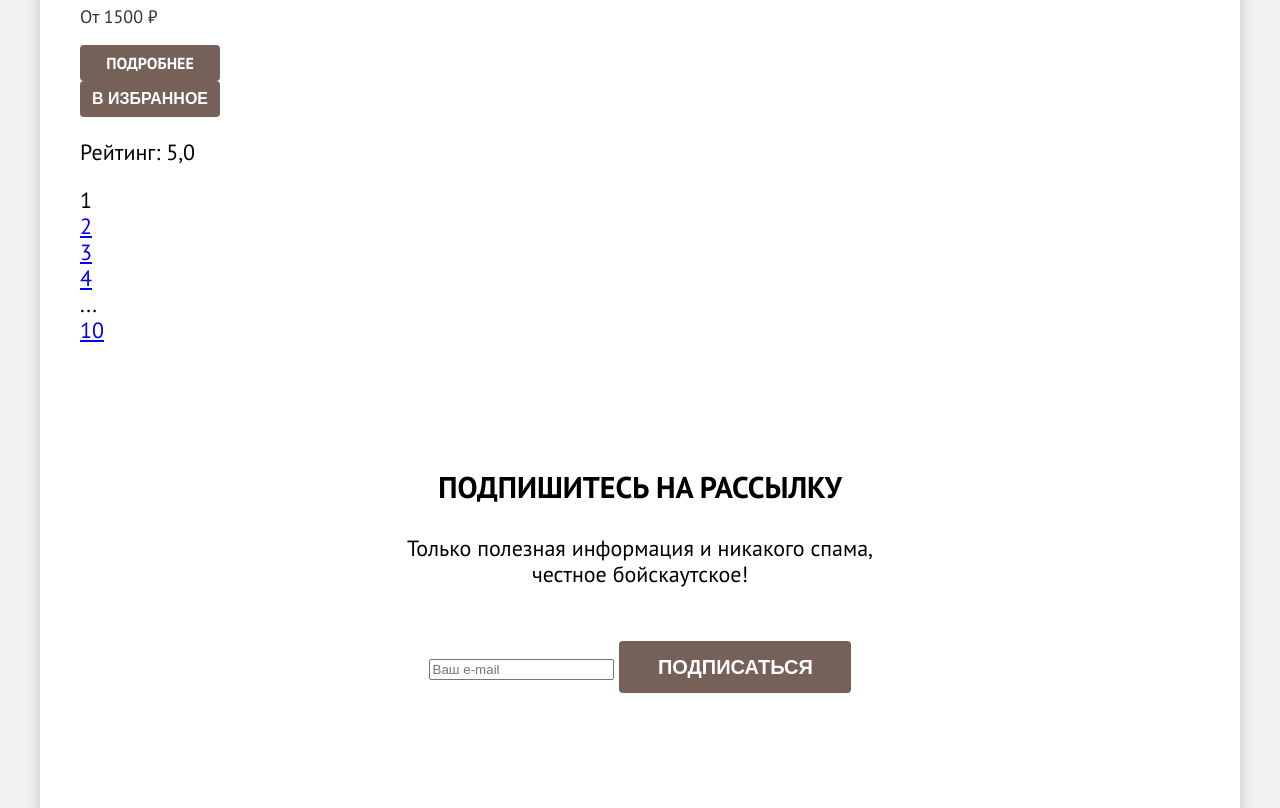
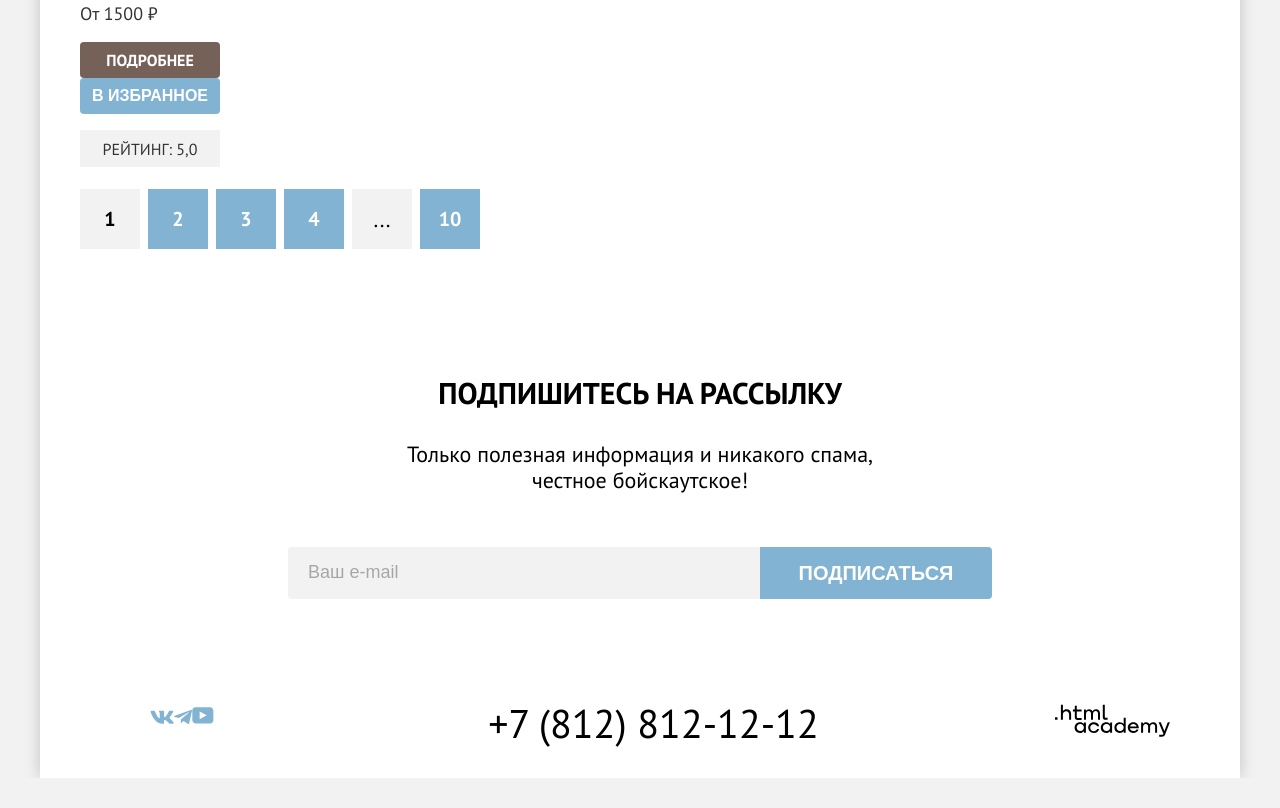
Before and after one commit to htmlacademy-htmlcss/1688299-sedona-37, a plain HTML site: page catalog.html in a window 1280 px wide. Shown: the part 3132-3940 px from the top of the page. After the commit the page ends 3910 px from the top, so only its background shows below. Drawn offline with Linux system fonts and the light colour scheme.

Commit message:
добавляет стили

```diff
--- a/catalog.html
+++ b/catalog.html
@@ -168,7 +168,7 @@
               <p class="hotel-type">Гостиница</p>
               <p class="hotel-price">От 5000 &#8381;</p>
               <a class="hotel-information button" href="#">Подробнее</a>
-              <button class="button add-to-favorites" type="button">В избранное</button>
+              <button class="button added-to-favorites" type="button">В избранном</button>
               <p class="raiting-stars visually-hidden">4 из 5</p>
               <p class="rating">Рейтинг: 9,2</p>
             </li>
@@ -206,7 +206,7 @@
 
           <ul class="pagination-list">
             <li class="pagination-item">
-              <a class="pagination-link pagination-current">1</a>
+              <a class="pagination-link">1</a>
             </li>
             <li class="pagination-item">
               <a class="pagination-link" href="#">2</a>
--- a/styles/style.css
+++ b/styles/style.css
@@ -256,6 +256,8 @@ body {
   background-size: cover;
 
   color: #fff;
+
+  margin-bottom: 45px
 }
 
 .mailing-first-p {
@@ -276,13 +278,39 @@ body {
 
 .mailing-list {
   padding-bottom: 104px;
-  text-align: center;
+
+  display: flex;
+  justify-content: center;
+}
+
+input[type="email"] {
+  display: flex;
+  width: 452px;
+  height: 52px;
+
+  border-radius: 4px 0 0 4px;
+  border: 0;
+
+  padding: 0 0 0 20px;
+
+  background-color: #f2f2f2;
+}
+
+input[type="email"]::placeholder {
+  font-size: 18px;
+  line-height: 24px;
+  opacity: 0.6;
+
 }
 
 .mailing-button {
-  display: inline-flex;
+  display: flex;
   width: 232px;
   height: 52px;
+
+  border-radius: 0 4px 4px 0;
+
+  background-color: #82b3d3;
 
   font-size: 20px;
   line-height: 36px;
@@ -333,7 +361,7 @@ body {
 }
 
 .submit {
-  background-color: #82B3D3;
+  background-color: #82b3d3;
 }
 
 .reset {
@@ -352,7 +380,6 @@ body {
 .select-control {
   font-size: 18px;
   line-height: 21px;
-
   color: #333;
 }
 
@@ -364,7 +391,7 @@ body {
   width: 48px;
   height: 48px;
 
-  border: 2px solid #E5E5E5;
+  border: 2px solid #e5e5e5;
   border-radius: 4px;
 
   box-sizing: border-box;
@@ -400,15 +427,114 @@ body {
 }
 
 .add-to-favorites {
+  background-color: #82b3d3;
+}
 
+.added-to-favorites {
+  background-color: #7db54f;
 }
+
+.rating {
+  font-size: 16px;
+  line-height: 20px;
+  color: #333;
+  text-transform: uppercase;
+
+  background-color: #f2f2f2;
+
+  width: 140px;
+  height: 37px;
+
+  display: flex;
+  align-items: center;
+  justify-content: center;
+}
+
+
 
 .pagination-list {
   list-style: none;
+  display: flex;
+}
+
+.pagination-list li:first-child {
+  background-color: #f2f2f2;
+}
+
+.pagination-list li:first-child a {
+  color: #000;
+}
+
+.pagination-list li:nth-child(5) {
+  background-color: #f2f2f2;
+}
+
+.pagination-item {
+  display: flex;
+  align-items: center;
+  justify-content: center;
+
+  width: 60px;
+  height: 60px;
+  margin-right: 8px;
+
+  background-color: #82b3d3;
+}
+
+.pagination-link {
+  display: flex;
+  align-items: center;
+  justify-content: center;
+
+  width: 60px;
+  height: 60px;
+
+  font-weight: 700;
+  font-size: 20px;
+  line-height: 36px;
+  text-transform: uppercase;
+  text-decoration: none;
+  color: #fff;
 }
 
 /* footer */
 
+.contacts {
+  display: flex;
+  justify-content: space-between;
+  padding-bottom: 35px;
+}
+
+.social {
+  width: 142px;
+  margin-left: 70px;
+}
+
 .social-list {
   list-style: none;
+  margin: 0;
+  display: flex;
 }
+
+.phone {
+  width: 720px;
+  display: flex;
+  align-items: center;
+  justify-content: center;
+}
+
+.contact-phone {
+  font-size: 40px;
+  line-height: 40px;
+  text-transform: uppercase;
+  text-decoration: none;
+  color: #000;
+}
+
+.academy {
+  width: 115px;
+  margin-right: 70px;
+
+  display: flex;
+  align-items: center;
+}
```
Also changed, not shown: images/star.svg (added).
